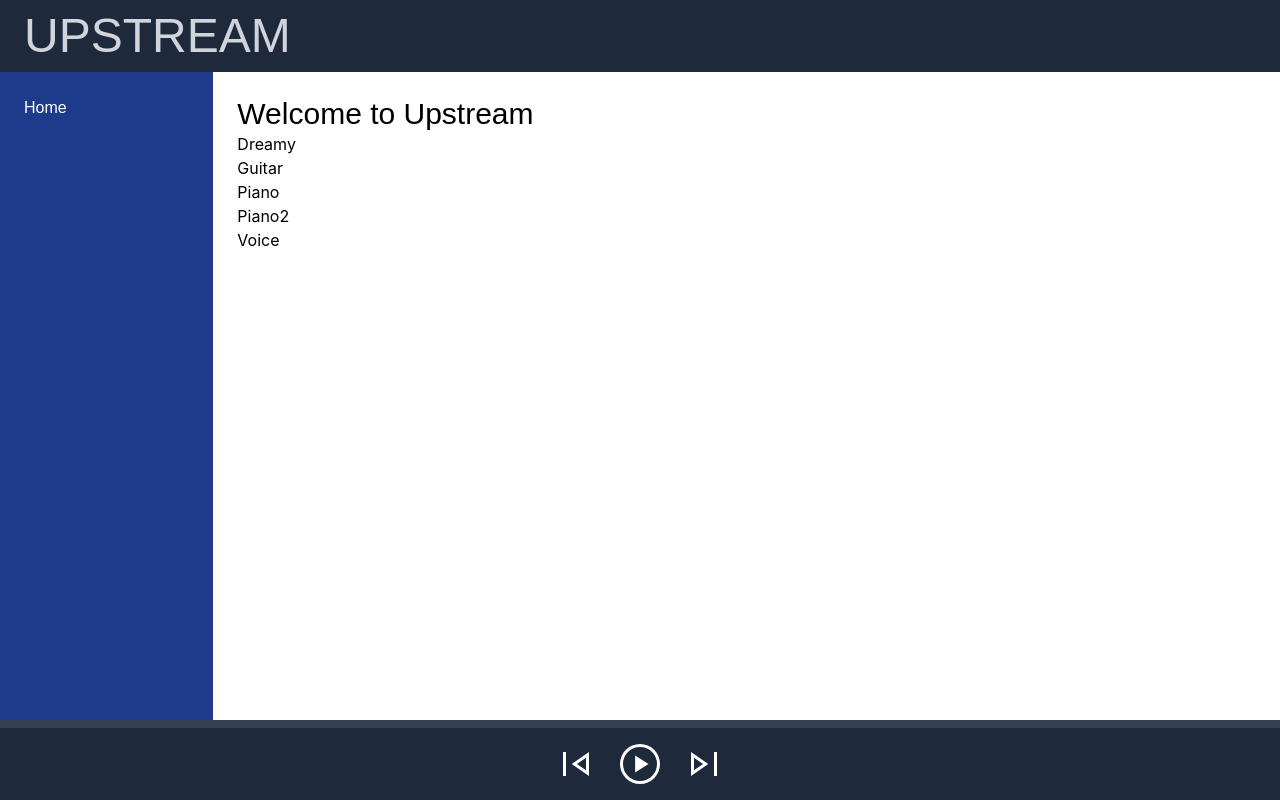
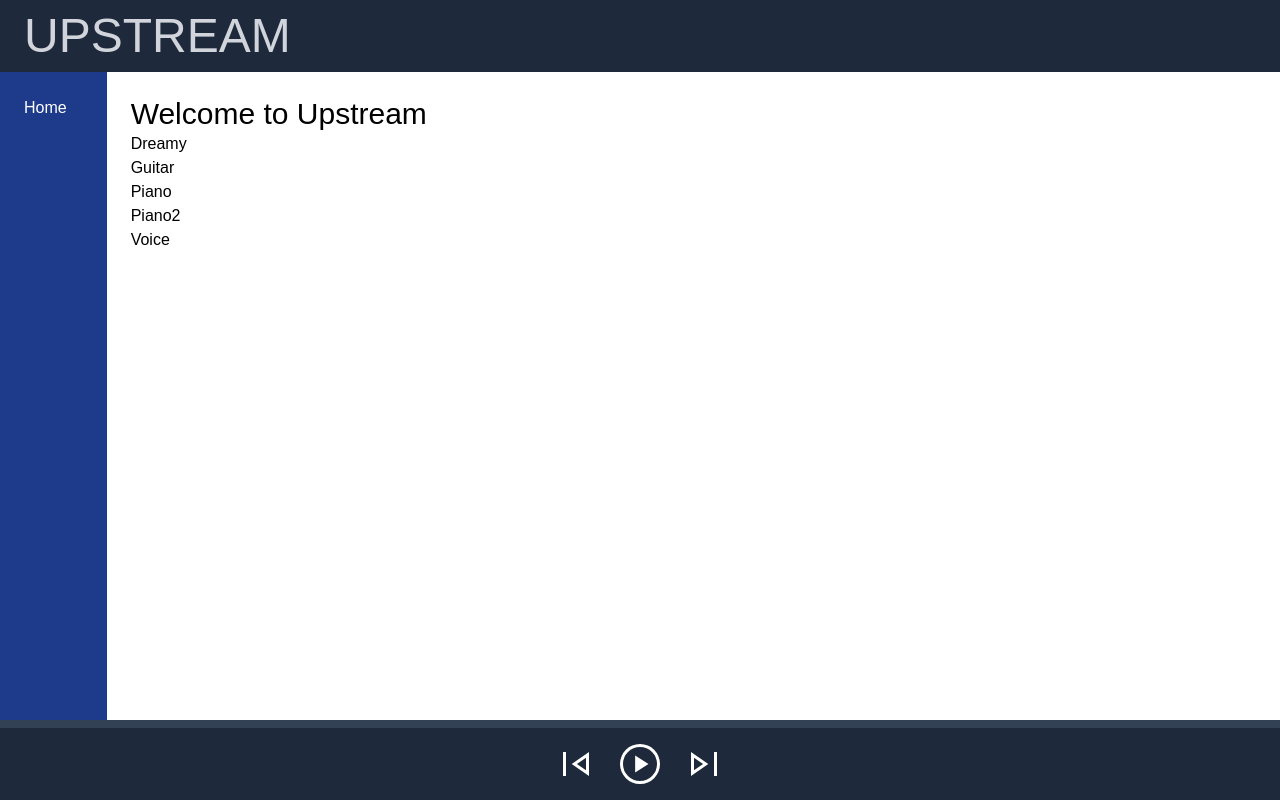
Before and after one commit to rafzoio/upstream, a React (Create React App) app: page / in a window 1280 px wide. Built offline with nearby package versions, Linux system fonts and the light colour scheme.

Commit message:
Added library component path

```diff
--- a/src/App.js
+++ b/src/App.js
@@ -6,11 +6,12 @@ import Controls from "./components/Controls";
 import Header from "./components/Header";
 import Sidebar from "./components/Sidebar";
 import Home from "./pages/Home";
+import Library from "./pages/Library";
 import store from "./redux/store";
 
 function App() {
   return (
-    <div className="flex flex-col min-h-screen">
+    <div className="flex flex-col min-h-screen font-karla">
       <Provider store={store}>
         <Router>
           <div className="w-full bg-slate-800 text-white">
@@ -18,13 +19,14 @@ function App() {
           </div>
 
           <div className="flex-grow flex flex-row overflow-auto">
-            <div className="bg-blue-900 text-white w-1/6">
+            <div className="bg-blue-900 text-white w-1/12">
               <Sidebar />
             </div>
 
             <div className="p-6 overflow-auto">
               <Routes>
                 <Route path="/" element={<Home />} />
+                <Route path="/library" element={<Library />} />
               </Routes>
             </div>
           </div>
```
